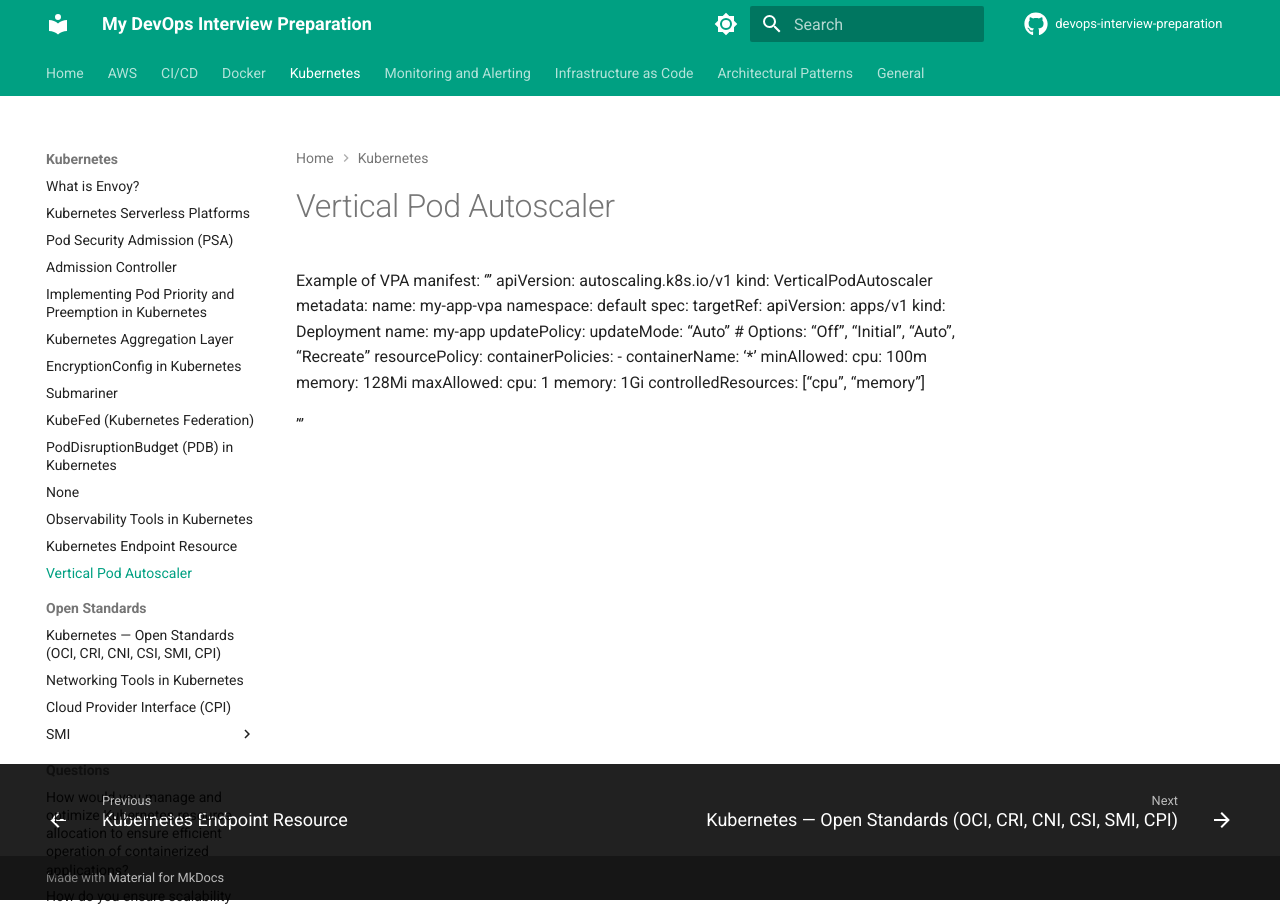
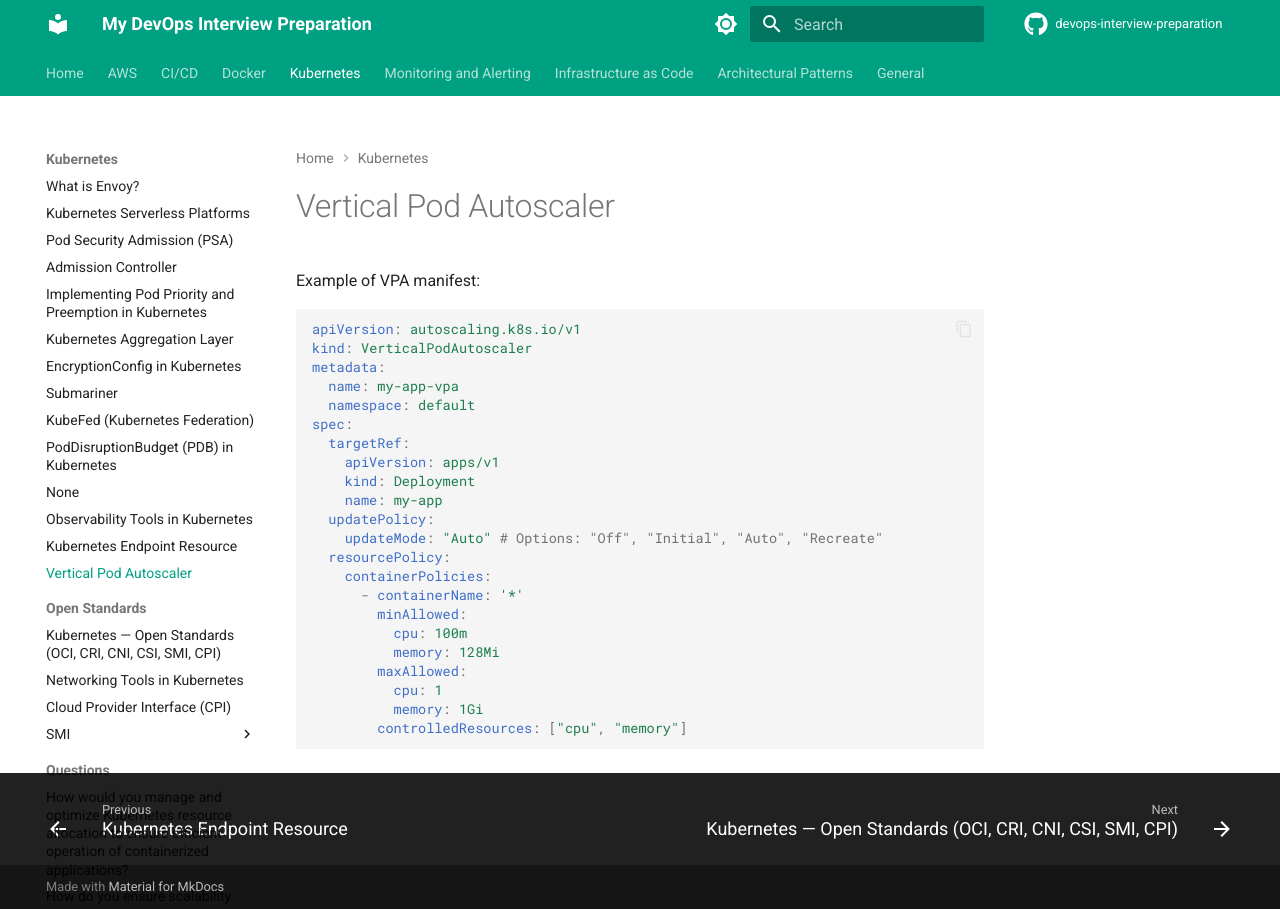
Before and after one commit to alelapi/devops-interview-preparation, an MkDocs documentation site: the page built from docs/kubernetes/vpa.md, in a window 1280 px wide. Built offline with MkDocs 1.6.1 and Material for MkDocs 9.7.7, drawn with Linux system fonts in a browser that asks for light colours; comment, search, counter and statistics services are not loaded.

Commit message:
fix yaml

````diff
--- a/docs/kubernetes/vpa.md
+++ b/docs/kubernetes/vpa.md
@@ -1,7 +1,7 @@
 # Vertical Pod Autoscaler
 
 Example of VPA manifest:
-'''
+```yaml
 apiVersion: autoscaling.k8s.io/v1
 kind: VerticalPodAutoscaler
 metadata:
@@ -25,4 +25,4 @@ spec:
           memory: 1Gi
         controlledResources: ["cpu", "memory"]
 
-'''
+```
````
